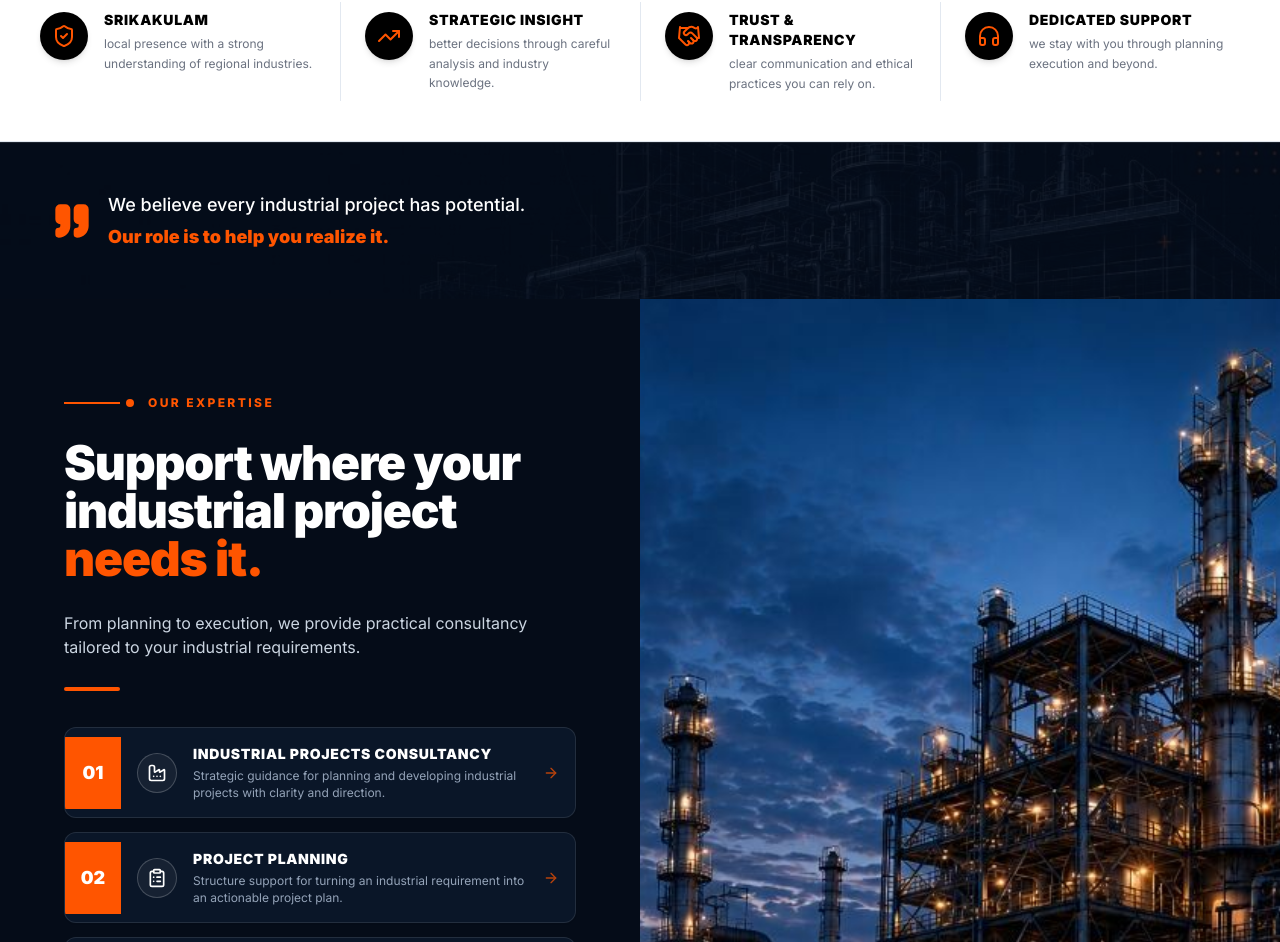
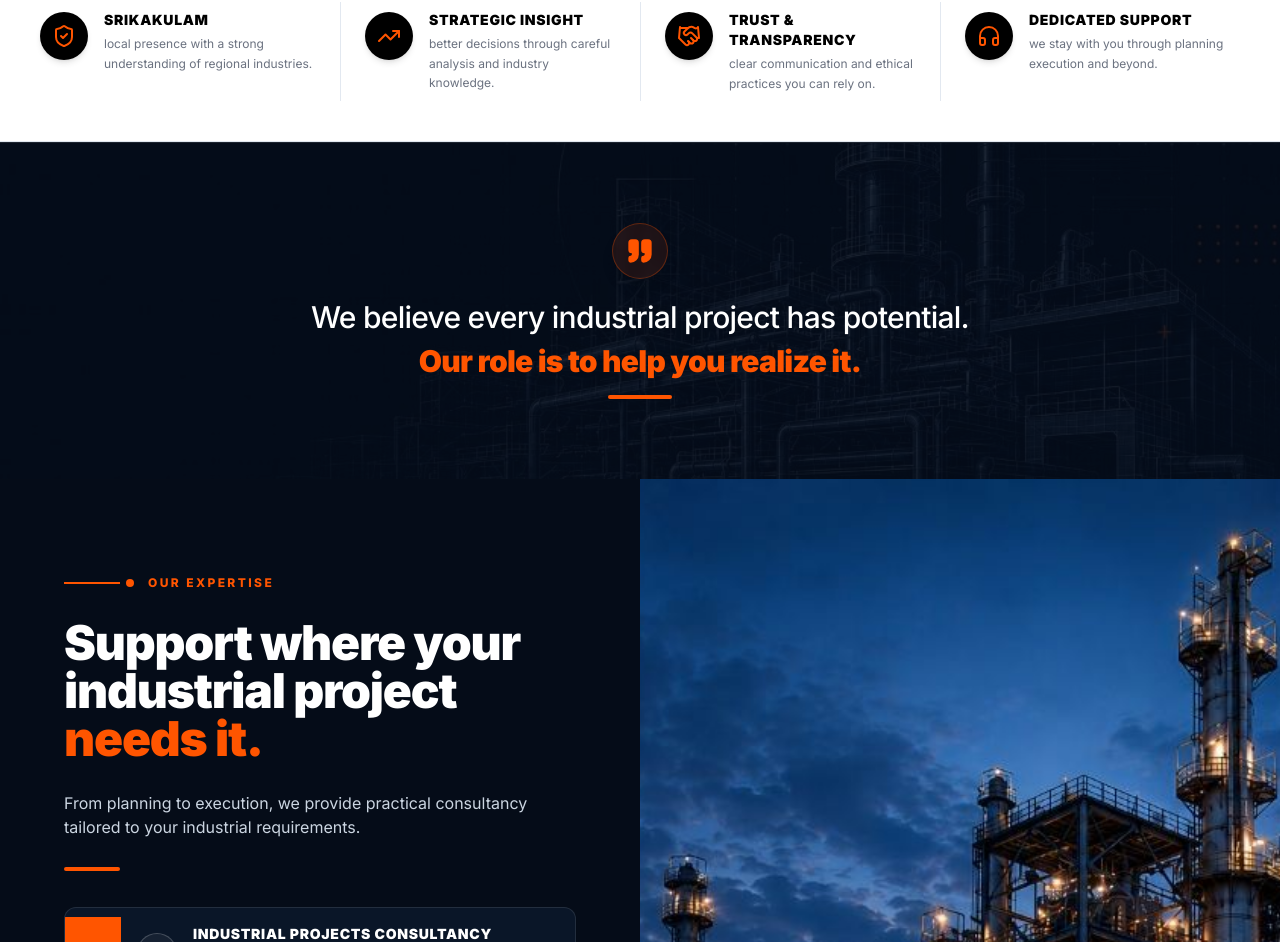
Before and after one commit to Anarva-systems/DMK-industrial-consultancy, a Next.js app: page / in a window 1280 px wide. Shown: the part 2277-3219 px from the top of the page. Built offline with nearby package versions, Linux system fonts and the light colour scheme.

Commit message:
fix: update Quote Banner to centered high-end design with glowing badge and premium typography

```diff
--- a/sections/AboutSection.tsx
+++ b/sections/AboutSection.tsx
@@ -115,21 +115,24 @@ export const AboutSection: React.FC = () => {
       </div>
 
       {/* ── QUOTE FOOTER BANNER ── */}
-      <div className="relative overflow-hidden bg-[#050C18] py-10 lg:py-12 border-t border-white/10">
+      <div className="relative overflow-hidden bg-[#050C18] py-14 lg:py-20 border-t border-white/10 text-center">
         <div
           className="absolute inset-0 blueprint-bg opacity-15"
           style={{ backgroundImage: "url('/blueprint-bg.jpg')" }}
         />
-        <div className="relative z-10 max-w-[1240px] mx-auto flex items-start sm:items-center gap-4 px-5 sm:px-8">
-          <Quote className="h-9 w-9 sm:h-10 sm:w-10 shrink-0 fill-[#FF5500] text-[#FF5500] mt-1 sm:mt-0" />
-          <div className="space-y-1">
-            <p className="text-sm sm:text-base lg:text-lg text-white font-medium leading-relaxed">
+        <div className="relative z-10 max-w-4xl mx-auto px-5 sm:px-8 flex flex-col items-center justify-center text-center space-y-4">
+          <div className="w-14 h-14 rounded-full bg-[#FF5500]/10 border border-[#FF5500]/30 flex items-center justify-center shadow-lg backdrop-blur-sm mb-1">
+            <Quote className="h-7 w-7 fill-[#FF5500] text-[#FF5500]" />
+          </div>
+          <blockquote className="space-y-2">
+            <p className="text-lg sm:text-2xl lg:text-3xl text-white font-medium tracking-tight leading-snug">
               {aboutT.quotePart1}
             </p>
-            <p className="text-sm sm:text-base lg:text-lg text-[#FF5500] font-black leading-relaxed">
+            <p className="text-lg sm:text-2xl lg:text-3xl text-[#FF5500] font-black tracking-tight leading-snug">
               {aboutT.quotePart2}
             </p>
-          </div>
+          </blockquote>
+          <div className="w-16 h-1 bg-[#FF5500] rounded-full mt-3" />
         </div>
       </div>
     </section>
```
